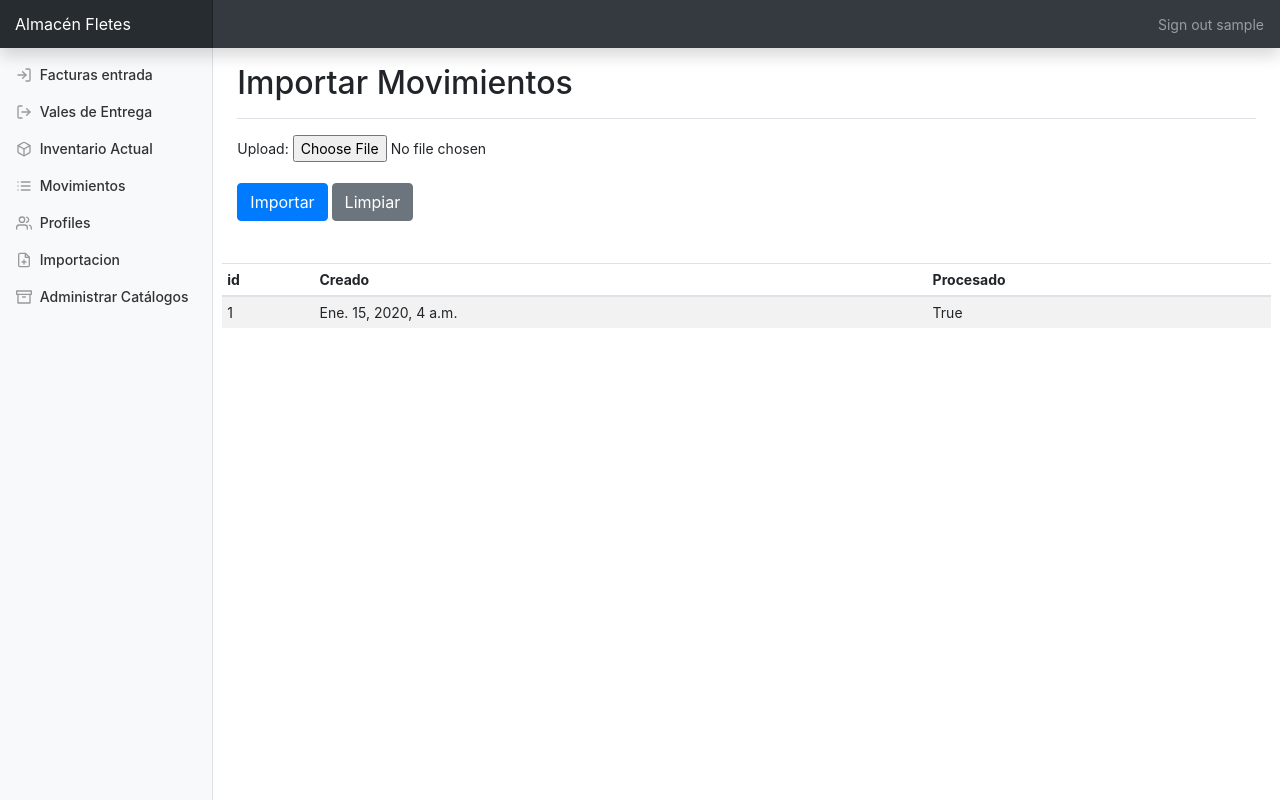
After one commit to ramirovazq/mialmacen, a Django app: page /llantas/importacion/ in a window 1280 px wide. The commit adds this page. Run offline with Django 3.2, Linux system fonts and the light colour scheme; a user stored in the database is signed in; tables that the repository leaves empty hold one stand-in row (values such as "Sample post"); some libraries are stand-ins or nearby versions.

Commit message:
importacion movimientos no terminado, ya no se tiene un passwd fijo, sino aleatorio

```diff
--- a/almacen/VehicleInventory/templates/base_bootstrap.html
+++ b/almacen/VehicleInventory/templates/base_bootstrap.html
@@ -74,6 +74,14 @@
 
 
               <li class="nav-item">
+                <a class="nav-link" href="{% url 'importacion' %}">
+                  <span data-feather="file-plus"></span>
+                  Importacion
+                </a>
+              </li>
+
+
+              <li class="nav-item">
                 <a class="nav-link" href="/admin/llantas/">
                   <span data-feather="archive"></span>
                   Administrar Catálogos
--- a/almacen/llantas/admin.py
+++ b/almacen/llantas/admin.py
@@ -28,6 +28,9 @@ class AdjuntoValeAdmin(admin.ModelAdmin):
 class LlantaAdmin(admin.ModelAdmin):
 	list_display = ['id', 'marca', 'medida', 'posicion', 'status', 'dot']
 
+class ImportacionMovimientosAdmin(admin.ModelAdmin):
+	list_display = ['id', 'fecha_created', 'procesado']
+
 
 admin.site.register(Marca, MarcaAdmin)
 admin.site.register(Medida, MedidaAdmin)
@@ -39,3 +42,4 @@ admin.site.register(Movimiento, MovimientoAdmin)
 admin.site.register(Vale, ValeAdmin)
 admin.site.register(AdjuntoVale, AdjuntoValeAdmin)
 admin.site.register(Llanta, LlantaAdmin)
+admin.site.register(ImportacionMovimientos, ImportacionMovimientosAdmin)
--- a/almacen/llantas/forms.py
+++ b/almacen/llantas/forms.py
@@ -1,7 +1,7 @@
 from django import forms
 from django.forms import ModelForm, ModelChoiceField
 from django.db.models import Q
-from .models import Movimiento, TipoMovimiento, Marca, Medida, Posicion, Status, Vale, Llanta
+from .models import Movimiento, TipoMovimiento, Marca, Medida, Posicion, Status, Vale, Llanta, ImportacionMovimientos
 from persona.models import Profile
 
 class FilterForm(forms.Form):
@@ -572,7 +572,7 @@ class EntradaForm(ModelForm):
 
     persona_asociada = ProveedorChoiceField( ## es el proveedor para la entrada
                 required=True,
-                queryset=Profile.objects.filter(tipo__nombre="PROVEEDOR").order_by('user__username'),
+                queryset=Profile.objects.filter(Q(tipo__nombre="PROVEEDOR") | Q(tipo__nombre="ABSTRACT")).order_by('user__username'),#( Q(tipo__nombre="BODEGA") | Q(tipo__nombre="ECONOMICO")),#NOECONOMICO
                 widget=forms.Select(attrs={'class':'form-control m-b'})
     )
 
@@ -616,3 +616,9 @@ class EntradaForm(ModelForm):
                    'tipo_movimiento', 'fecha_vale', \
                    'persona_asociada', 'creador_vale',\
                    'con_iva']
+
+class ImportacioMovimientosForm(ModelForm):
+
+    class Meta:
+        model = ImportacionMovimientos
+        fields = ['upload']
--- a/almacen/llantas/models.py
+++ b/almacen/llantas/models.py
@@ -408,3 +408,23 @@ class Movimiento(models.Model):
         #lista = sorted(actual.items(), key=lambda x: x[1])
         #lista.reverse()
         return actual, lista, salidas_sin_entradas
+
+
+class ImportacionMovimientos(models.Model):
+    upload = models.FileField(upload_to='importacion/')
+    fecha_created = models.DateTimeField(auto_now_add=True) # Automatically set the field to now when the object is first created
+    fecha_edited = models.DateTimeField(auto_now=True) # Automatically set the field when the object is edited
+    procesado = models.BooleanField(default=False)
+
+    def __str__(self):
+        return "{}".format(self.id)
+
+    def ultimo(self):
+        ultimo = ImportacionMovimientos.objects.none()
+        todos = ImportacionMovimientos.objects.all().order_by('-fecha_created')
+        if len(todos) > 0:
+            ultimo = todos[0]
+        return ultimo
+
+    class Meta:
+        verbose_name_plural = "importacion de movimientos"
--- /dev/null
+++ b/almacen/llantas/templates/importacion.html
@@ -0,0 +1,61 @@
+{% extends "base_bootstrap.html" %}
+
+{% block title_section %}
+<h1 class="h2">Importar Movimientos</h1>
+{% endblock %}
+
+{% block extra_title_section %}
+{% endblock %}
+
+
+{% block buttons_section %}
+
+<form enctype="multipart/form-data" action="{% url 'importacion' %}" method="post" id="importacion_form" >
+    {% csrf_token %}
+    {{ form.errors }}
+    {{form.as_p}}
+    <input type="submit" value="Importar" class="btn btn-primary">
+    <input type="button" value="Limpiar" class="btn btn-secondary" id="boton_limpiar">
+</form>
+  <br><br>
+{% endblock %}
+
+
+{% block section %}
+<div class="row">
+            <div class="table-responsive">
+            <table class="table table-striped table-sm">
+              <thead>
+                <tr>
+                  <th> id </th>
+                  <th> Creado</th>
+                  <th> Procesado</th>
+                </tr>
+              </thead>
+              <tbody>
+                {% for importacion in importacionarchivos %}
+                <tr>
+                  <td>{{importacion.id}} </td>
+                  <td>{{importacion.fecha_created}}</td>
+                  <td>{{importacion.procesado}}</td>
+                </tr>
+                {% endfor %}
+              </tbody>
+            </table>
+          </div>
+          </div>
+
+{% endblock %}
+
+{% block javascript_bottom %}
+          <script>
+          $( function() {
+
+            $( "#boton_limpiar" ).click(function(){
+                $('#importacion_form').trigger("reset");
+                window.location = "{% url 'importacion' %}";
+
+            });
+          });
+          </script>
+{% endblock %}
--- a/almacen/llantas/urls.py
+++ b/almacen/llantas/urls.py
@@ -5,6 +5,7 @@ from .views import *
 
 urlpatterns = [
     path('', movimientos, name='movimientos'),
+    path('importacion/', importacion, name='importacion'),
     path('entradas/', entradas, name='entradas'),
     path('salidas/', salidas, name='salidas'),
     path('salida/', salida, name='salida'),
--- a/almacen/llantas/views.py
+++ b/almacen/llantas/views.py
@@ -13,7 +13,7 @@ from datetime import datetime
 
 from .utils import *
 from .models import *
-from .forms import FilterForm, FilterMovimientoForm, ValeForm, SearchSalidaForm, MovimientoSalidaForm, EntradaForm, NewLlantaForm
+from .forms import FilterForm, FilterMovimientoForm, ValeForm, SearchSalidaForm, MovimientoSalidaForm, EntradaForm, NewLlantaForm, ImportacioMovimientosForm
 from .render_to_XLS_util import render_to_xls, render_to_csv
 
 
@@ -347,3 +347,27 @@ def entradas(request):
     context["vales"] = v
     context["action"] = "entrada"
     return render(request, 'vales.html', context)
+
+
+@login_required
+def importacion(request, tipo_movimiento="ENTRADA"):
+    context = {}
+
+
+    if request.method == 'POST':
+
+        form = ImportacioMovimientosForm(request.POST, request.FILES)
+        if form.is_valid():
+            vale = form.save()
+            messages.add_message(request, messages.SUCCESS, 'Se subió con éxito el archivo')
+            return HttpResponseRedirect(reverse('importacion'))
+        else:
+            print(form.errors)
+            messages.add_message(request, messages.ERROR, 'Error en formulario')
+    else:
+        form = ImportacioMovimientosForm()
+
+    context["importacionarchivos"] = ImportacionMovimientos.objects.all().order_by('-fecha_created')
+    context["action"] = 'import'
+    context["form"] = form
+    return render(request, 'importacion.html', context)
```
Also changed, not shown: almacen/llantas/utils.py (+8 -1 lines), almacen/llantas/migrations/0014_importacionmovimientos.py (added).
